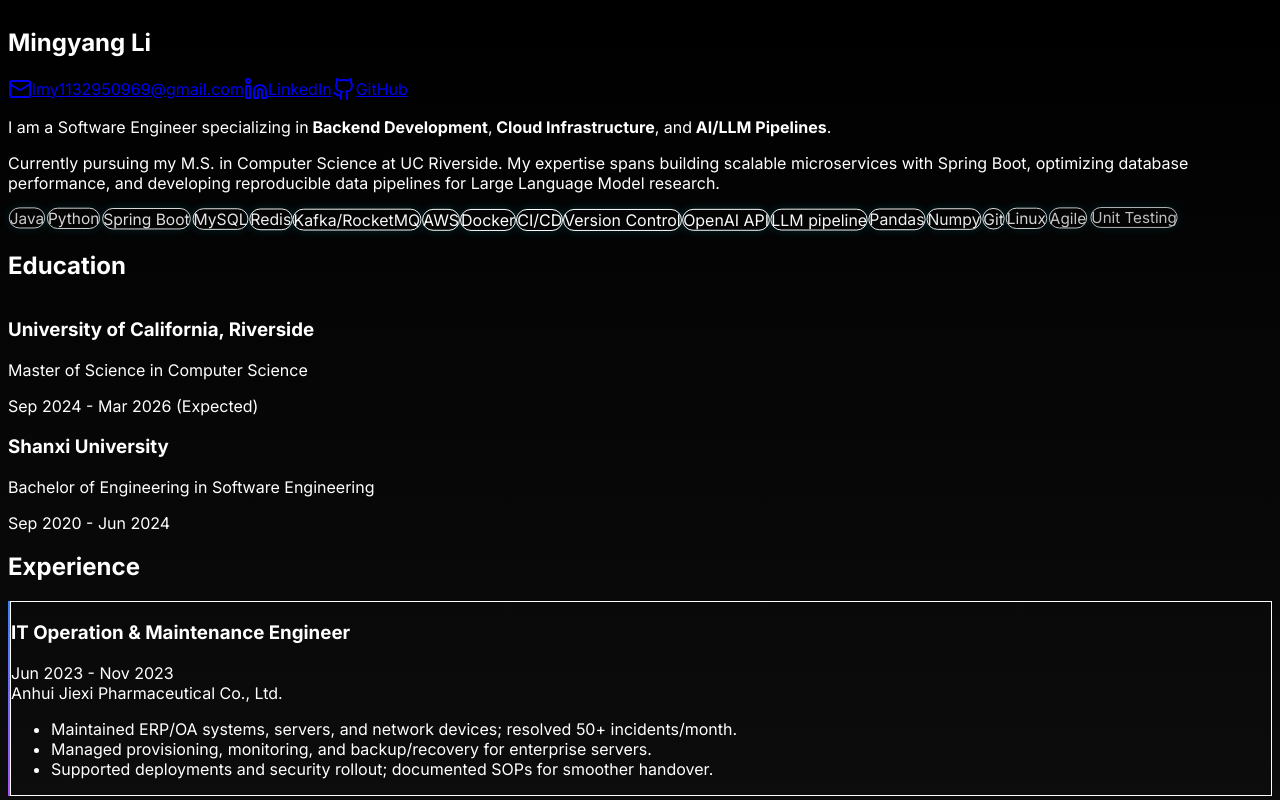
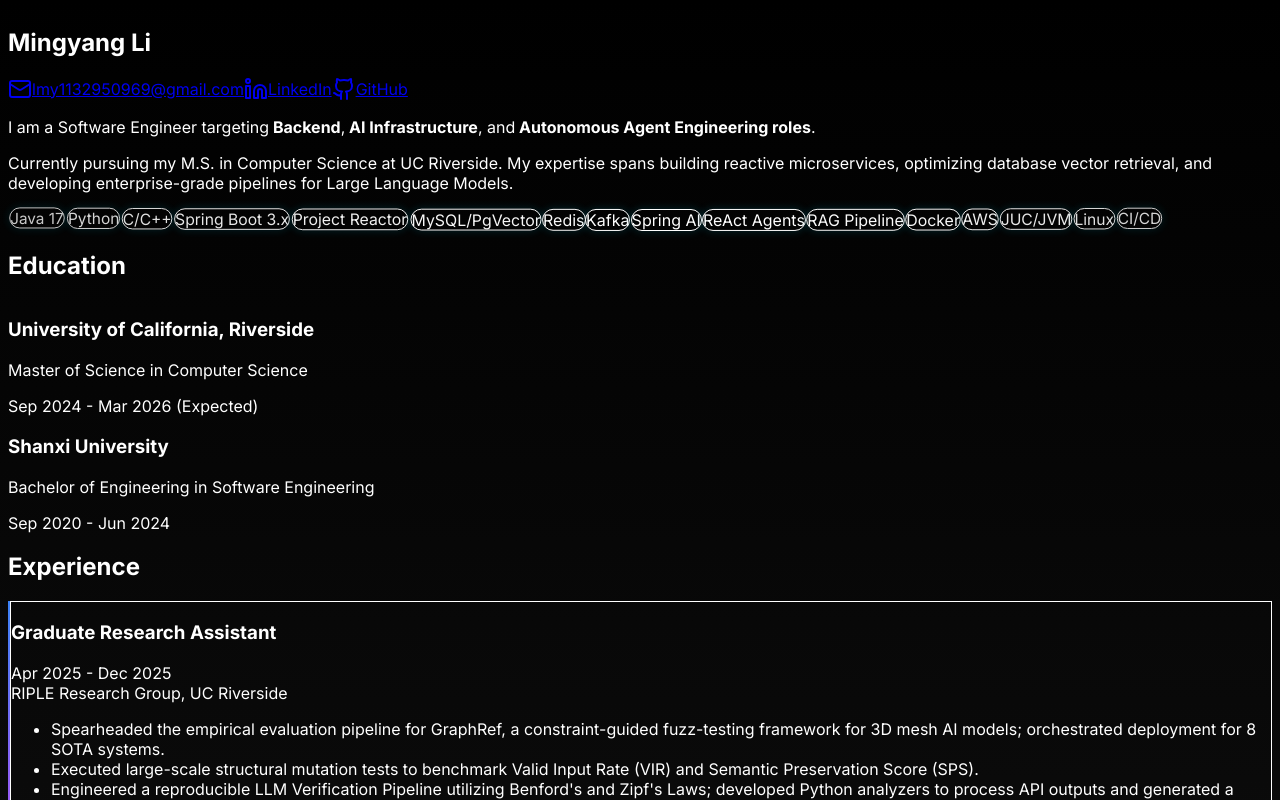
Before and after one commit to mli371/Personal-Site, a Next.js app: page / in a window 1280 px wide. Both pictures are taken after a click on the button "START SYSTEM". Shown: the top 800 px of the page. Built offline with nearby package versions, Linux system fonts and the light colour scheme.

Commit message:
update content

```diff
--- a/components/ExperienceSection.tsx
+++ b/components/ExperienceSection.tsx
@@ -19,26 +19,26 @@ export function ExperienceSection() {
                     <div className="group rounded-lg border border-gray-200 bg-white/50 p-6 transition-all hover:border-blue-500/50 hover:bg-blue-500/5 hover:shadow-[0_0_20px_rgba(59,130,246,0.1)] dark:border-gray-800 dark:bg-gray-900/50">
                         <div className="flex flex-col sm:flex-row sm:items-center sm:justify-between mb-2">
                             <h3 className="text-lg font-bold text-gray-900 dark:text-white group-hover:text-blue-500 transition-colors">
-                                IT Operation & Maintenance Engineer
+                                Graduate Research Assistant
                             </h3>
                             <span className="text-sm font-medium text-gray-500 dark:text-gray-400 font-mono">
-                                Jun 2023 - Nov 2023
+                                Apr 2025 - Dec 2025
                             </span>
                         </div>
 
                         <div className="mb-4 text-base font-medium text-gray-700 dark:text-gray-300">
-                            Anhui Jiexi Pharmaceutical Co., Ltd.
+                            RIPLE Research Group, UC Riverside
                         </div>
 
                         <ul className="list-disc space-y-2 pl-4 text-gray-600 dark:text-gray-400">
                             <li>
-                                Maintained ERP/OA systems, servers, and network devices; resolved 50+ incidents/month.
+                                Spearheaded the empirical evaluation pipeline for GraphRef, a constraint-guided fuzz-testing framework for 3D mesh AI models; orchestrated deployment for 8 SOTA systems.
                             </li>
                             <li>
-                                Managed provisioning, monitoring, and backup/recovery for enterprise servers.
+                                Executed large-scale structural mutation tests to benchmark Valid Input Rate (VIR) and Semantic Preservation Score (SPS).
                             </li>
                             <li>
-                                Supported deployments and security rollout; documented SOPs for smoother handover.
+                                Engineered a reproducible LLM Verification Pipeline utilizing Benford's and Zipf's Laws; developed Python analyzers to process API outputs and generated a canonical benchmarking dataset.
                             </li>
                         </ul>
                     </div>
--- a/components/ProfileSection.tsx
+++ b/components/ProfileSection.tsx
@@ -28,21 +28,21 @@ export function ProfileSection() {
 
                 <div className="prose prose-lg dark:prose-invert text-gray-600 dark:text-gray-300">
                     <p>
-                        I am a Software Engineer specializing in
-                        <strong className="text-gray-900 dark:text-white"> Backend Development</strong>,
-                        <strong className="text-gray-900 dark:text-white"> Cloud Infrastructure</strong>, and
-                        <strong className="text-gray-900 dark:text-white"> AI/LLM Pipelines</strong>.
+                        I am a Software Engineer targeting
+                        <strong className="text-gray-900 dark:text-white"> Backend</strong>,
+                        <strong className="text-gray-900 dark:text-white"> AI Infrastructure</strong>, and
+                        <strong className="text-gray-900 dark:text-white"> Autonomous Agent Engineering roles</strong>.
                     </p>
                     <p>
                         Currently pursuing my M.S. in Computer Science at UC Riverside. My expertise spans
-                        building scalable microservices with Spring Boot, optimizing database performance,
-                        and developing reproducible data pipelines for Large Language Model research.
+                        building reactive microservices, optimizing database vector retrieval,
+                        and developing enterprise-grade pipelines for Large Language Models.
                     </p>
                     <div className="flex flex-wrap gap-3 pt-4">
                         {[
-                            "Java", "Python", "Spring Boot", "MySQL", "Redis", "Kafka/RocketMQ",
-                            "AWS", "Docker", "CI/CD", "Version Control", "OpenAI API",
-                            "LLM pipeline", "Pandas", "Numpy", "Git", "Linux", "Agile", "Unit Testing"
+                            "Java 17", "Python", "C/C++", "Spring Boot 3.x", "Project Reactor",
+                            "MySQL/PgVector", "Redis", "Kafka", "Spring AI", "ReAct Agents",
+                            "RAG Pipeline", "Docker", "AWS", "JUC/JVM", "Linux", "CI/CD"
                         ].map((skill, index) => (
                             <motion.span
                                 key={skill}
--- a/components/ProjectList.tsx
+++ b/components/ProjectList.tsx
@@ -7,18 +7,26 @@ import { Github, ExternalLink } from "lucide-react";
 const projects = [
     {
         id: "01",
+        title: "NexusAgent: Enterprise-Grade Autonomous AI Platform",
+        category: "AI / Backend",
+        description: "Engineered a reactive multi-agent backend using Project Reactor, handling 800 QPS with sub-50ms latency. Designed a 4-stage Deep Research Engine via ReAct patterns and an advanced RAG pipeline with PgVector.",
+        image: "https://images.unsplash.com/photo-1677442136019-21780ecad995?fit=crop&w=500&h=300",
+        links: { code: "#" }
+    },
+    {
+        id: "02",
         title: "NFT Digital Collectibles Platform",
         category: "Blockchain / Backend",
-        description: "Developed admin backend and blockchain integration for a digital collectibles platform. Implemented secure authentication with Spring Cloud Gateway + Sa-Token, distributed caching with Redis, and high-concurrency order processing using RocketMQ and XXL-JOB.",
+        description: "Optimized MySQL with composite indexes and implemented strict cache-database consistency via Redis. Built a scalable order module using XXL-JOB and integrated Dubbo for microservice RPC communication within Docker.",
         image: "https://images.unsplash.com/photo-1620712943543-bcc4688e7485?fit=crop&w=500&h=300",
         links: { code: "#", demo: "#" }
     },
     {
-        id: "02",
-        title: "LLM Verification Pipeline",
-        category: "AI / Research",
-        description: "Built a reproducible pipeline to analyze LLM outputs across topics and models. Implemented statistical checks (Benford’s Law, Zipf’s Law) and automated data merging to create a canonical dataset for model verification.",
-        image: "https://images.unsplash.com/photo-1655720828018-edd2daec9349?fit=crop&w=500&h=300",
+        id: "03",
+        title: "AI Infrastructure & Model Serving Home Lab",
+        category: "Infrastructure / LLMs",
+        description: "Architected a local LLM serving environment using Docker and deployed OpenClaw for local inference. Benchmarked GPU inference latency and optimized memory / KV-cache on high-performance GPU hardware.",
+        image: "https://images.unsplash.com/photo-1550751827-4bd374c3f58b?fit=crop&w=500&h=300",
         links: { code: "#" }
     }
 ];
```
Also changed, not shown: 1 other file (tests, documents, lock files or other folders).
